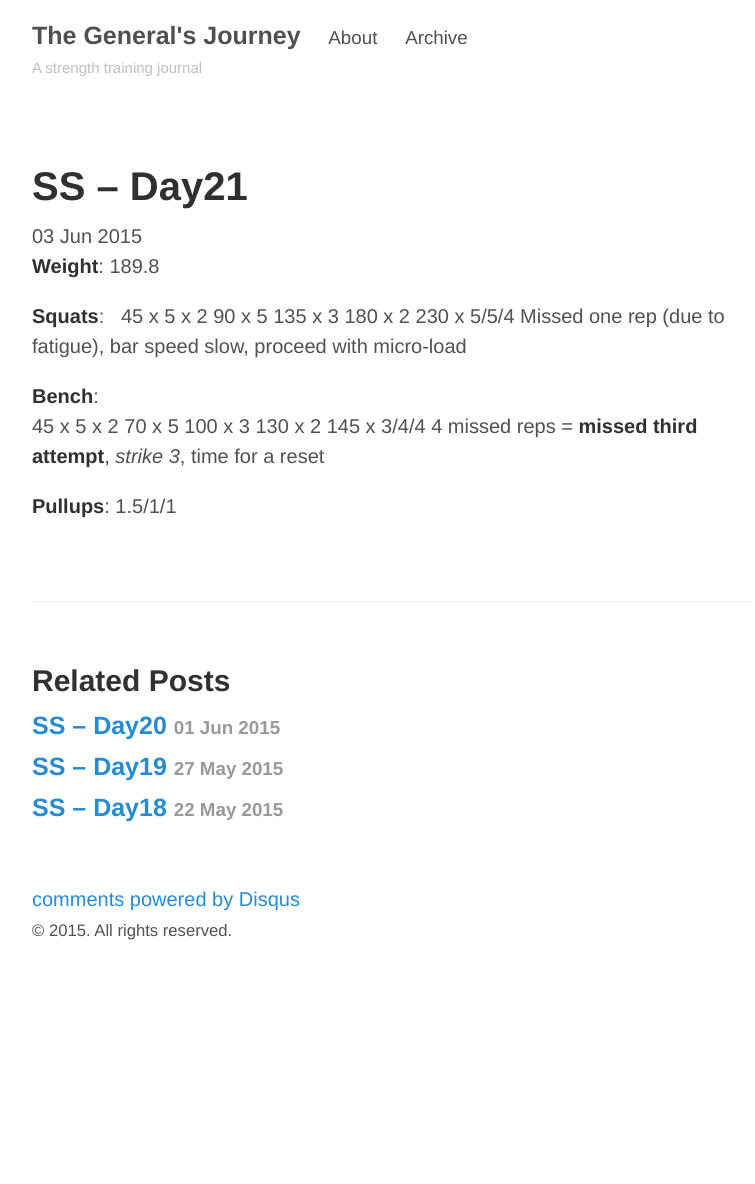
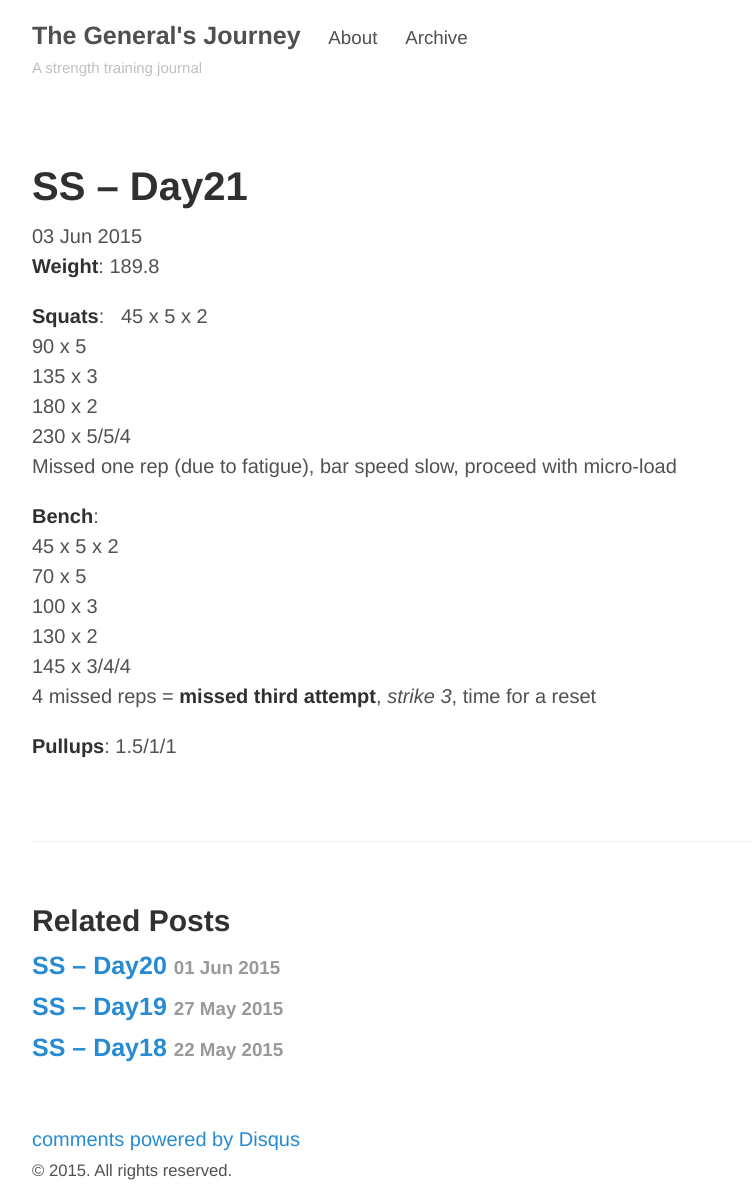
Before and after one commit to mbchoa/discipline, a Jekyll site: the page built from _posts/2015-06-03-ss-day21.markdown, in a window 1280 px wide. Shown: the whole page, without its empty margins (248-1003 px from the left). Built offline with Jekyll 4.4.1, drawn with Linux system fonts in a browser that asks for light colours; Markdown is read by kramdown in place of the engine named in the settings; comment, search, counter and statistics services are not loaded; before the commit the page ends 944 px from its top, so only the background shows below that.

Commit message:
Add line breaks

```diff
--- a/_posts/2015-06-03-ss-day21.markdown
+++ b/_posts/2015-06-03-ss-day21.markdown
@@ -15,19 +15,19 @@ tags:
 **Weight**:  189.8
 
 **Squats**:
-45 x 5 x 2
-90 x 5
-135 x 3
-180 x 2
-230 x 5/5/4
+45 x 5 x 2 <br/>
+90 x 5 <br/>
+135 x 3 <br/>
+180 x 2 <br/>
+230 x 5/5/4 <br/>
 Missed one rep (due to fatigue), bar speed slow, proceed with micro-load
 
 **Bench**:
-45 x 5 x 2
-70 x 5
-100 x 3
-130 x 2
-145 x 3/4/4
+45 x 5 x 2 <br/>
+70 x 5 <br/>
+100 x 3 <br/>
+130 x 2 <br/>
+145 x 3/4/4 <br/>
 4 missed reps = **missed third attempt**, *strike 3*, time for a reset
 
 **Pullups**:  1.5/1/1
```
